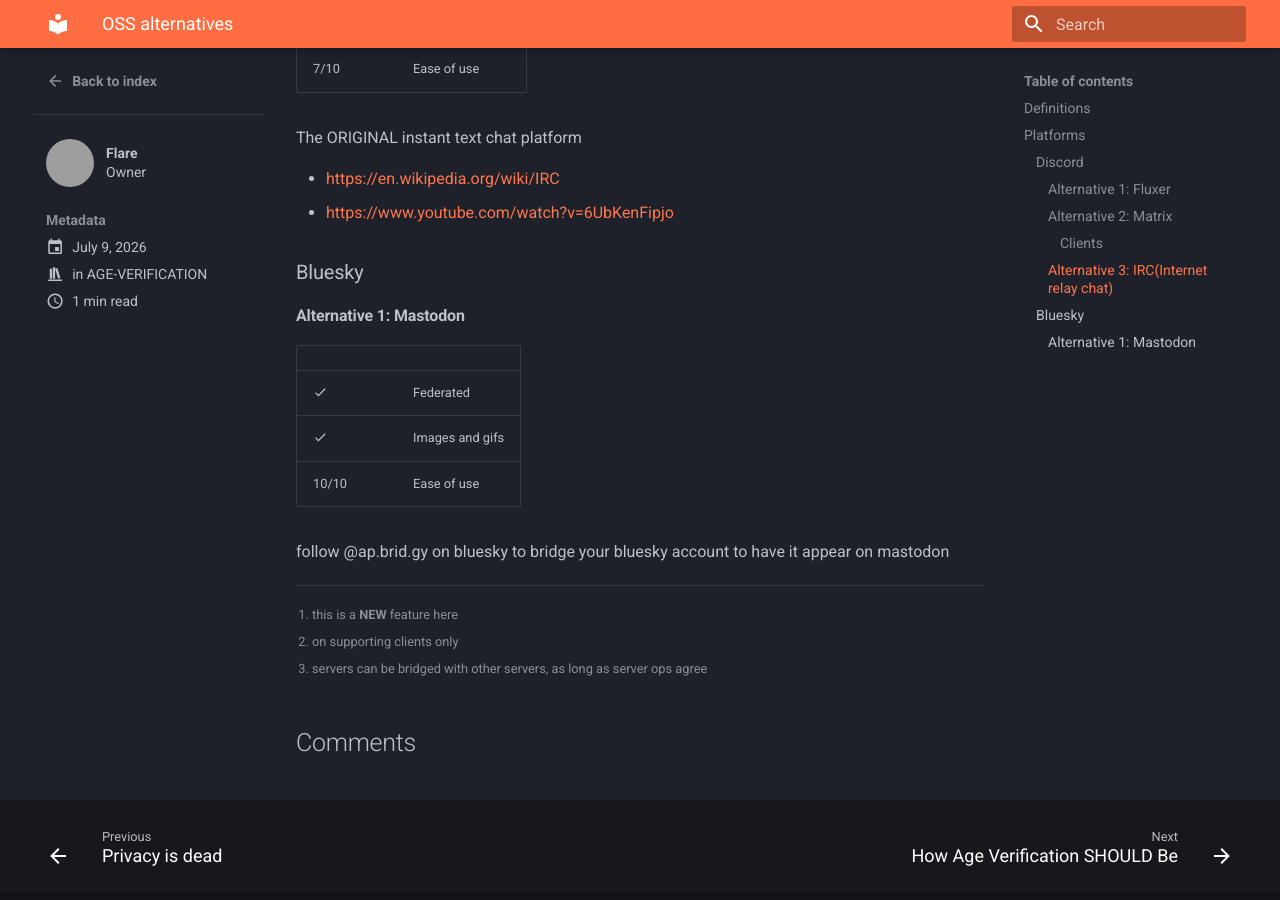
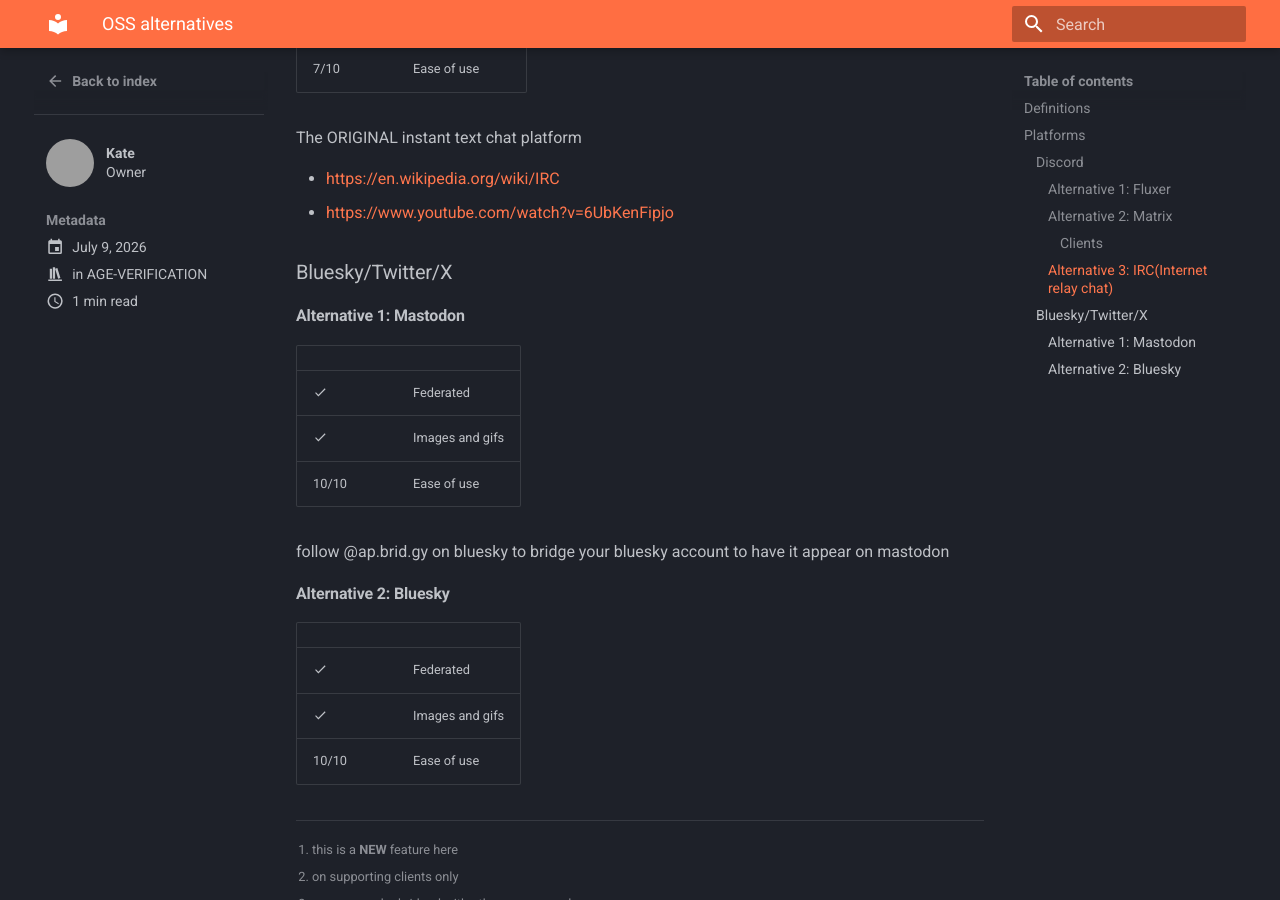
Before and after one commit to flare-proto/flare-proto.github.io, an MkDocs documentation site: the page built from docs/blog/posts/federated.md, in a window 1280 px wide and 900 px high, scrolled down 2165 px. Built offline with MkDocs 1.6.1 and Material for MkDocs 9.7.7, drawn with Linux system fonts in a browser that asks for light colours; comment, search, counter and statistics services are not loaded; grey boxes are pictures that could not be loaded.

```diff
--- a/docs/blog/.authors.yml
+++ b/docs/blog/.authors.yml
@@ -1,6 +1,10 @@
 authors:
   flare:
     name: Flare
+    description: Owner
+    avatar: https://github.com/flare-proto.png
+  flare:
+    name: Kate
     description: Owner
     avatar: https://github.com/flare-proto.png
   annon:
--- a/docs/blog/posts/federated.md
+++ b/docs/blog/posts/federated.md
@@ -84,7 +84,7 @@ The ORIGINAL instant text chat platform
 
 [^3]: servers can be bridged with other servers, as long as server ops agree
 
-### Bluesky
+### Bluesky/Twitter/X
 #### Alternative 1: Mastodon
 | | |
 |-|-|
@@ -93,3 +93,10 @@ The ORIGINAL instant text chat platform
 |10/10|Ease of use|
 
 follow @ap.brid.gy on bluesky to bridge your bluesky account to have it appear on mastodon
+
+#### Alternative 2: Bluesky
+| | |
+|-|-|
+|:material-check:|Federated|
+|:material-check:|Images and gifs|
+|10/10|Ease of use|
--- a/mkdocs.yml
+++ b/mkdocs.yml
@@ -30,6 +30,11 @@ plugins:
 
 
 markdown_extensions:
+  - pymdownx.critic
+  - pymdownx.caret
+  - pymdownx.keys
+  - pymdownx.mark
+  - pymdownx.tilde
   - admonition
   - pymdownx.details
   - pymdownx.superfences:
--- /dev/null
+++ b/src/flare_proto_github_io/__init__.py
@@ -0,0 +1,2 @@
+def main() -> None:
+    print("Hello from flare-proto-github-io!")
```
Also changed, not shown: other parts of docs/blog/posts/federated.md (+1 -1 lines), docs/blog/posts/political/take_away_happyness_for_profit.md (added, +127 -0 lines), pyproject.toml (added, +21 -0 lines), docs/blog/posts/political/howVerificationShouldBe.md (renamed from docs/blog/posts/howVerificationShouldBe.md), docs/blog/posts/political/privacyIsDead.md (renamed from docs/blog/posts/privacyIsDead.md), 2 other files.
